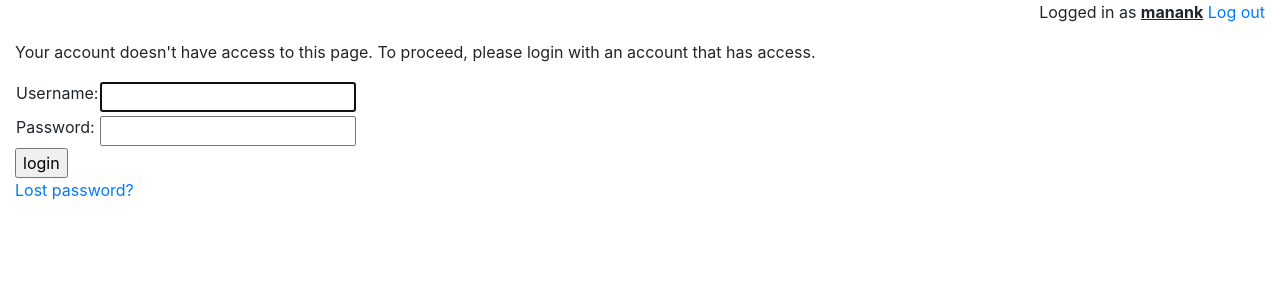
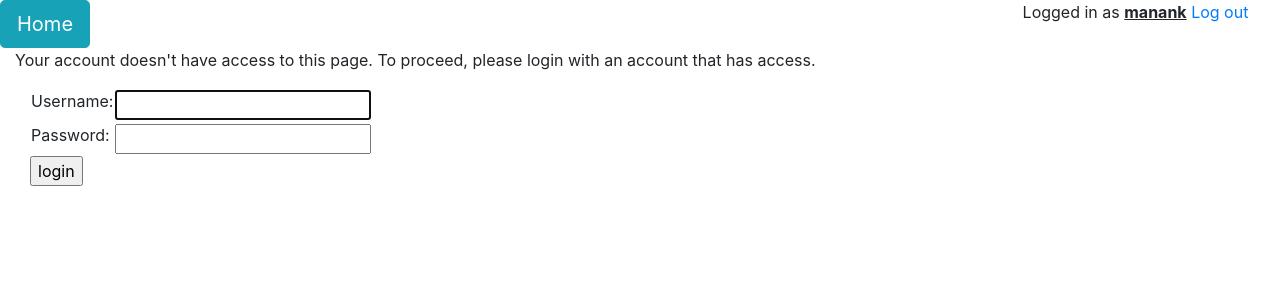
Before and after one commit to manankshastri/NYmed-Scripts, a Django app: page /accounts/login/?next=/home/patient/pro/ in a window 1280 px wide. Shown: the top 300 px of the page. Run offline with Django 3.2, Linux system fonts and the light colour scheme; a user stored in the database is signed in; some libraries are stand-ins or nearby versions.

Commit message:
modifications

```diff
--- a/final/home/templates/home/index.html
+++ b/final/home/templates/home/index.html
@@ -8,9 +8,6 @@
 </head>
 <body>
     <h1><strong>Welcome to NYmed Scripts</strong></h1>
-<!--    <p><strong>Total Patients: </strong>{{ num_patients }}</p>
-    <p><strong>Total Doctors: </strong>{{ num_doctors }}</p>
--->
 </body>
 </html>
 {% endblock %}
--- a/final/home/templates/home/patient/patient_list.html
+++ b/final/home/templates/home/patient/patient_list.html
@@ -3,7 +3,6 @@
 {% block content %}
 
 <div style="margin-left:20px;">
-    <h1><u>Patient Profile</u></h1>
     <h2>{{user.patient.first_name}} {{user.patient.last_name}}</h2>
     <p><strong>Email:</strong> {{ user.email }}</p>
     <p><strong>Gender:</strong> {{user.patient.gender}}</p>
--- a/final/templates/base.html
+++ b/final/templates/base.html
@@ -18,13 +18,13 @@
     <div class="container-fluid">
         <div class="row">
             <div> {% block sidebar %} {% endblock %} </div>
- <!--           <a href="{% url 'index' %}" class="btn btn-info" role="button">Home</a> -->
-            <div class="col-lg-12 text-right">
+                <a href="{% url 'index' %}" class="btn btn-info btn-lg" role="button">Home</a>
+            <div class="col-lg-11 text-right">
                 {% if user.is_authenticated %}
                     <p class="pt-20">Logged in as <strong><u>{{ user.username }}</u></strong> <a href="{% url 'logout' %}">Log out</a></p>
                 {% else %}
-                    <a href="{% url 'login' %}" class="btn btn-light" role="button">Log in</a>
-                    <a href="{% url 'signup' %}" class="btn btn-danger" role="button">Signup</a>
+                    <a href="{% url 'login' %}" class="btn btn-primary btn-lg" role="button">Log in</a> &nbsp;&nbsp;
+                    <a href="{% url 'signup' %}" class="btn btn-secondary btn-lg" role="button">Signup</a>
                 {% endif %}
             </div>
             <div class="col-sm-10 ">{% block content %}{% endblock %}</div>
--- a/final/templates/registration/login.html
+++ b/final/templates/registration/login.html
@@ -9,17 +9,17 @@
 
 {% if next %}
     {% if user.is_authenticated %}
-    <p>Your account doesn't have access to this page. To proceed,
-    please login with an account that has access.</p>
+        <p>Your account doesn't have access to this page. To proceed, please login with an account that has access.</p>
     {% else %}
         <p>Please login to see this page.</p>
     {% endif %}
 {% endif %}
 
+<div>
+    <div class="col-lg-10">
         <form method="post" action="{% url 'login' %}">
             {% csrf_token %}
             <table>
-
                 <tr>
                     <td>{{ form.username.label_tag }}</td>
                     <td>{{ form.username }}</td>
@@ -29,13 +29,15 @@
                     <td>{{ form.password.label_tag }}</td>
                     <td>{{ form.password }}</td>
                 </tr>
+
             </table>
 
             <input type="submit" value="login" />
             <input type="hidden" name="next" value="{{ next }}" />
         </form>
-
+    </div>
+</div>
 {# Assumes you setup the password_reset view in your URLconf #}
-<p><a href="{% url 'password_reset' %}">Lost password?</a></p>
+<!--<p><a href="{% url 'password_reset' %}">Lost password?</a></p> -->
 
 {% endblock %}
```
Also changed, not shown: final/db.sqlite3. Lines whose indentation alone changed are shown as unchanged.
